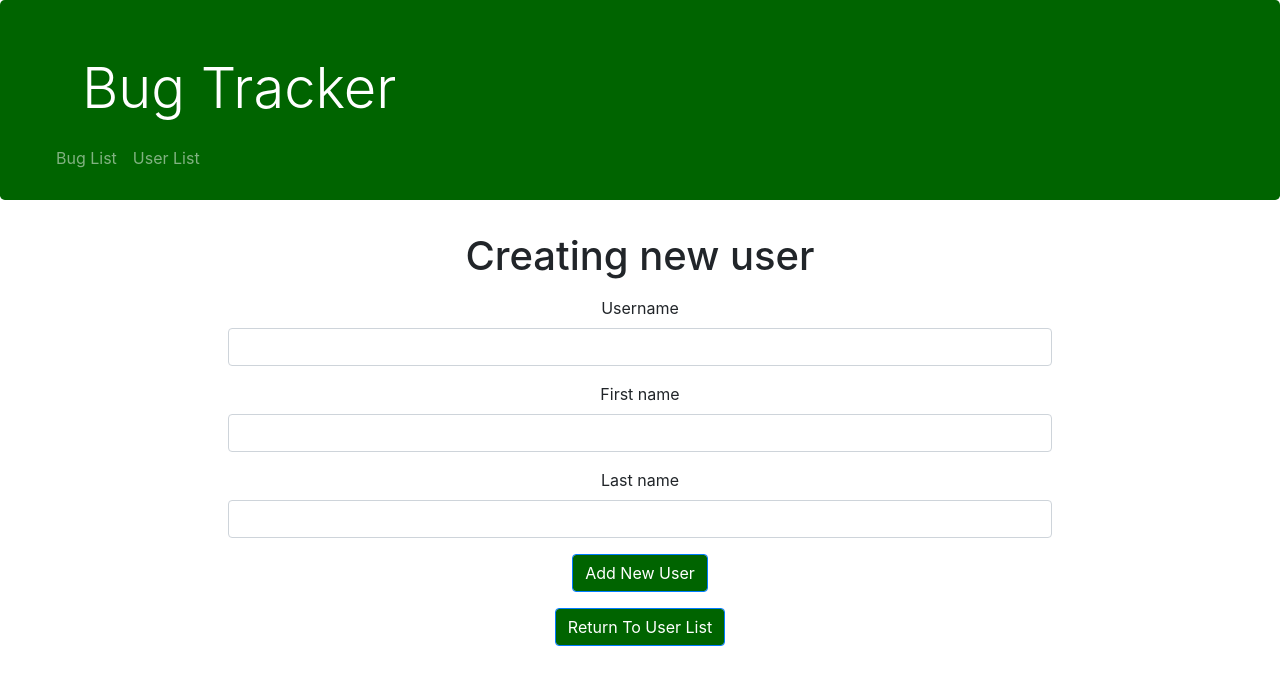
After one commit to tsalyers/bug_tracker, a Flask app: page /create_user in a window 1280 px wide. The commit adds this page. Shown: the top 685 px of the page. Run offline with Flask 2, Linux system fonts and the light colour scheme; parts of the project's set-up code (start-up, migrations or seed data) failed here and were passed over; some libraries are stand-ins or nearby versions.

Commit message:
Added functionality for adding new users and viewing/editing the names of specific users.

```diff
--- a/app.py
+++ b/app.py
@@ -1,11 +1,16 @@
-from flask import Flask, flash, request, redirect, url_for, render_template, session
-import datetime
+from flask import Flask, request, redirect, url_for, render_template, session
+from datetime import datetime
 from . import database_ops as db
 
 
 # Initialize our app.
 app = Flask(__name__)
-#app.secret_key = "I_am_a_long_random_string_of_characters_not_really_change_me"
+
+# Convenience method for logging.
+# NB: In production, you would have a dedicated logging service--ELK, Splunk, etc.
+# Here, we'll just print to standard output.
+def get_timestamp():
+	return str(datetime.now())
 
 
 # ----------- Bug-related routes
@@ -31,7 +36,7 @@ def close_bug():
 		db.close_bug(bug_id)
 		print('DEBUG - Closed bug ' + str(bug_id))
 	else:
-		flash("Error closing bug--ID not found or database error. Consult your administrator.")
+		print("Error closing bug--ID not found or database error.")
 
 	return redirect('/')
 
@@ -44,14 +49,13 @@ def assign_bug():
 
 	if bug_id and user_id:
 		db.assign_bug(bug_id, user_id)
-		print('DEBUG - assigned bug ' + str(bug_id) + ' to user ' + str(user_id))
 	else:
-		flash("Error assigning bug--ID not found or database error. Consult your administrator.")
+		print("Error assigning bug--ID not found or database error.")
 
 	return redirect('/')
 
 
-# Create a new bug in the database.
+# Load the "create a new bug" page.
 @app.route('/log_new_bug', methods=['GET'])
 def log_new_bug():
 	return render_template('log_new_bug.html')
@@ -75,5 +79,48 @@ def list_users():
 	return render_template('user_list.html',user_list=users)
 
 
+# View/edit a specific user.
+@app.route('/view_user/<user_id>', methods=['GET'])
+def view_user(user_id):
+	user_info = db.retrieve_user_info(user_id)
+	return render_template('view_specific_user.html', user_info=user_info)
+
+
+# Updates a user's name(s). Doesn't display anything.
+@app.route('/update_user', methods=['POST'])
+def update_user():
+	user_id = request.form.get('user_id')
+	first_name = request.form.get('first_name')
+	last_name = request.form.get('last_name')
+
+	if user_id and first_name and last_name:
+		db.update_user(first_name, last_name, user_id)
+		print(get_timestamp() + " Updated user {}. Name is now {} {}.".format(user_id, first_name, last_name))
+	else:
+		print("Error updating user--ID not found or database error.")
+
+	return redirect('/list_users')
+
+# Load the "create a new user" page.
+@app.route('/create_user', methods=['GET'])
+def create_user():
+	return render_template('create_user.html')
+
+
+# Add the new user to the database and go back to the user list.
+@app.route('/add_user', methods=['POST'])
+def add_user():
+	username = request.form.get('username')
+	first_name = request.form.get('first_name')
+	last_name = request.form.get('last_name')
+
+	if username and first_name and last_name:
+		db.create_user(username, first_name, last_name)
+		print(get_timestamp() + " Attempted to create user with username{}. Name is now {} {}.".format(username, first_name, last_name))
+		print("If the user has not been created, check that the username does not already exist.")
+	else:
+		print(get_timestamp() + " Error updating user--ID not found or database error.")
+
+	return redirect('/list_users')
 if __name__ == "__main__":
 	app.run()
--- a/database_ops.py
+++ b/database_ops.py
@@ -63,3 +63,7 @@ def create_user(username, first_name, last_name):
 	# TODO: Pass something back from this when we return for error handling.
 	execute_query(queries.CREATE_USER_QUERY, query_parameters=(username, first_name, last_name))
 	return
+
+def update_user(user_id, first_name, last_name):
+	execute_query(queries.UPDATE_USER_QUERY, query_parameters=(user_id, first_name, last_name))
+	return
--- a/queries.py
+++ b/queries.py
@@ -65,3 +65,9 @@ CREATE_USER_QUERY = '''
 		INSERT INTO users (username, first_name, last_name)
 		VALUES (?, ?, ?)
 		'''
+
+UPDATE_USER_QUERY = '''
+		UPDATE USERS
+		SET first_name=?, last_name=?
+		WHERE pk1 = ?
+		'''
--- /dev/null
+++ b/templates/create_user.html
@@ -0,0 +1,58 @@
+{% extends 'base.html' %}
+
+{% block head %}
+  {{ super() }}
+{% endblock %}
+
+{% block content %}
+
+	<h1 class="subheader">Creating new user</h1>
+	<p></p>
+
+<form>
+
+ 	<div class="form-group">
+		<label for="username" >Username</label>
+		<div>
+		<input type="text" id="username" name="username"  class="form-control" value="{{ username }}" />
+		</div>
+	</div>
+
+	<div class="form-group">
+		<label for="first_name" >First name</label>
+		<div>
+		<input type="text" id="first_name" name="first_name"  class="form-control" value="{{ first_name }}" />
+		</div>
+	</div>
+
+	<div class="form-group">
+		<label for="last_name" >Last name</label>
+		<div>
+		<input type="text"  id="last_name" name="last_name"  class="form-control" value="{{ last_name }}" />
+		</div>
+	</div>
+
+
+	<p></p>
+	<p></p>
+
+
+
+	<div class="row justify-content-center">
+		<div class="form-group">
+			<input type=submit formaction="/add_user" formmethod="post" class="btn btn-primary form-control" value="Add New User" />
+		</div>
+	</div>
+
+
+</form>
+
+	<div class="row justify-content-center">
+  		<form action="/list_users">
+		  <div class="form-group">
+			<input type=submit class="btn btn-primary form-control" value="Return To User List" />
+		  </div>
+		</form>
+	</div>
+
+{% endblock %}
--- a/templates/user_list.html
+++ b/templates/user_list.html
@@ -35,7 +35,7 @@
 
 
 	<div class="row justify-content-center">
-  		<form action="/log_new_bug">
+  		<form action="/create_user">
 		  <div class="form-group">
 			<input type=submit class="btn btn-primary form-control" value="Add New User" />
 		  </div>
```
Also changed, not shown: templates/view_specific_user.html (added, +63 -0 lines).
